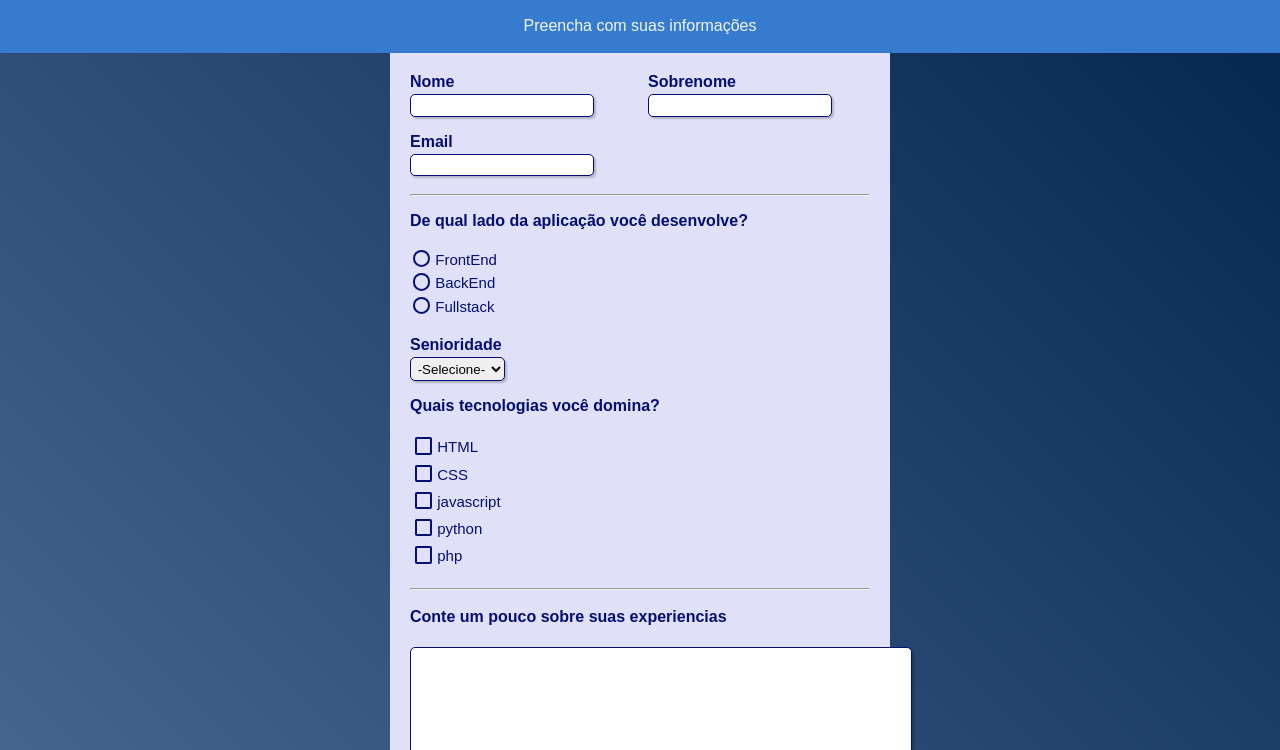
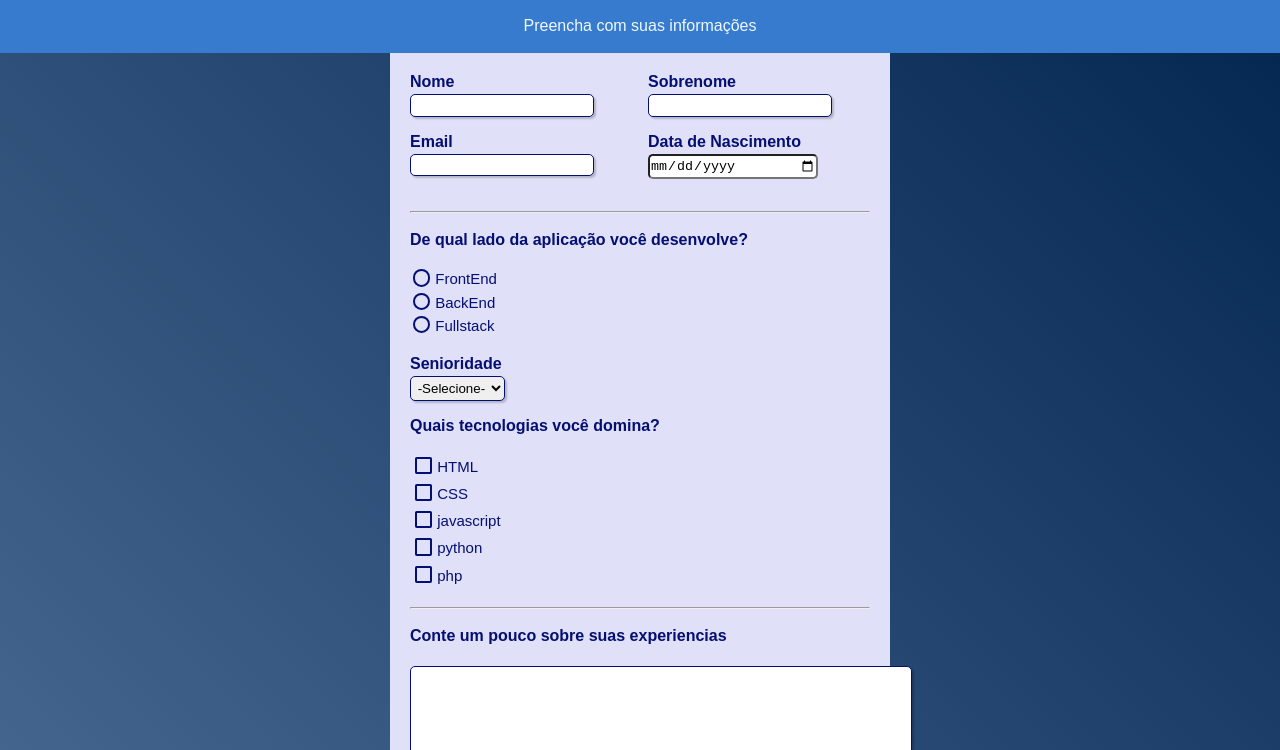
Before and after one commit to mtdantz/HTML-CSS, a plain HTML site: page FORMULÁRIO/FORM V2.0/formularioV2.html in a window 1280 px wide. Shown: the part 50-800 px from the top of the page. Drawn offline with Linux system fonts and the light colour scheme.

Commit message:
Versão atualizada
Atualização do exercício

```diff
--- a/FORMULÁRIO/FORM V2.0/formularioV2.html
+++ b/FORMULÁRIO/FORM V2.0/formularioV2.html
@@ -6,6 +6,7 @@
     <meta name="viewport" content="width=device-width, initial-scale=1.0">
     <title>Cadastro</title>
     <link rel="stylesheet" href="style.css">
+    <link rel="shortcut icon" href="icon/Ionic-Ionicons-Accessibility-outline.32.png" type="image/x-icon">
 </head>
 <body>
 
@@ -28,11 +29,20 @@
 
                     </div>
                 </fieldset>
-                <div class="campo">
-                    <label for="email"><strong>Email</strong></label>
-                    <input type="email" name="Email" id="email" required>
-                    <br><hr>
-                </div>
+                <fieldset class="group1">
+                    <div class="campo">
+                        <label for="email"><strong>Email</strong></label>
+                        <input type="email" name="Email" id="email" required>
+
+                    </div>
+
+                    <div class="campo">
+                        <label class="date" for="date"><strong>Data de Nascimento</strong></label>
+                        <input type="date" name="date" id="date" required>
+
+                    </div>
+                </fieldset>
+                <br><hr><br>
 
                 <label class="campo"><strong>De qual lado da aplicação você desenvolve?</strong></label required> <br><br>
 
--- a/FORMULÁRIO/FORM V2.0/style.css
+++ b/FORMULÁRIO/FORM V2.0/style.css
@@ -164,6 +164,14 @@ fieldset.group.campo{
 .group1{
     columns: 2;
 }
+.date{
+    display: flex;
+
+}
+input[type="date"]{
+    width: 170px;
+    height: 25px;
+}
 .campo input[type="text"], .campo input[type="email"], .campo select, .campo textarea{
     padding: 0.2em;
     border: 1px solid var(--cor2);
```
Also changed, not shown: FORMULÁRIO/FORM V2.0/icon/Ionic-Ionicons-Accessibility-outline.32.png (added).
